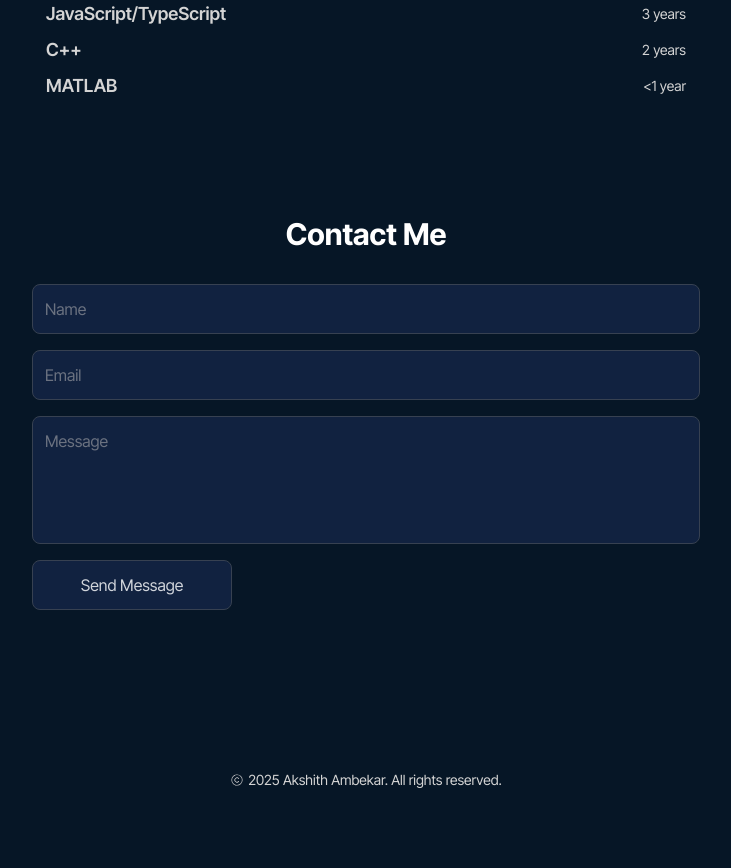
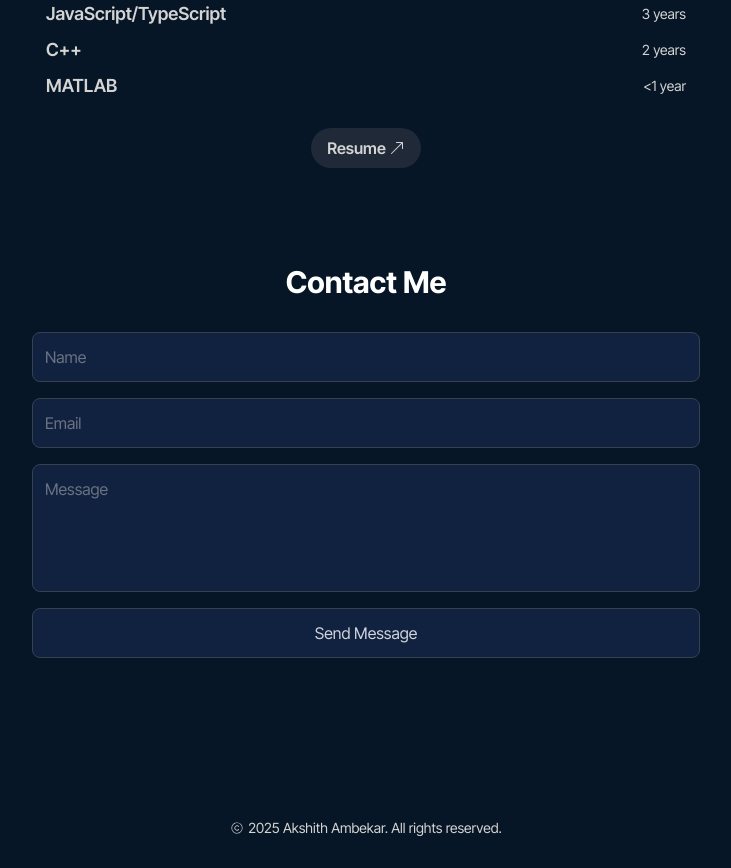
Before and after one commit to akshithambekar/portfolio, a Next.js app: page / in a window 1280 px wide. Shown: the part 1640-2508 px from the top of the page, without its empty margins (274-1005 px from the left). Before the commit the page ends 2460 px from the top, so only its background shows below. Built offline with nearby package versions, Linux system fonts and the light colour scheme.

Commit message:
added resume download button

```diff
--- a/src/app/components/contact.js
+++ b/src/app/components/contact.js
@@ -75,7 +75,7 @@ export default function Contact() {
                 />
                 <button
                     type="submit"
-                    className="bg-[#112240] text-gray-300 py-3 px-6 max-w-[200px] rounded-lg border border-gray-700 hover:bg-[#1d3b75] transition-colors duration-300 disabled:opacity-50"
+                    className="bg-[#112240] text-gray-300 py-3 px-6 rounded-lg border border-gray-700 hover:bg-[#1d3b75] transition-colors duration-300 disabled:opacity-50"
                     disabled={buttonText === 'Sending...'}
                 >
                     {buttonText}
--- a/src/app/components/skills.js
+++ b/src/app/components/skills.js
@@ -1,35 +1,87 @@
 "use client";
 
 import { useState, useEffect } from "react";
+import { BsArrowUpRight } from "react-icons/bs";
 
 export default function Skills() {
     const [activeCategory, setActiveCategory] = useState();
     const categories = {
-        "languages": [{ name: "Python", years: "5 years" }, { name: "Java", years: "5 years" }, { name: "HTML/CSS", years: "4 years" }, { name: "JavaScript/TypeScript", years: "3 years" }, { name: "C++", years: "2 years" }, { name: "MATLAB", years: "<1 year" }],
-        "tools_frameworks": [{ name: "Express.js", years: "2 years" }, { name: "Node.js", years: "2 years" }, { name: "Flask", years: "2 years" }, { name: "NumPy", years: "2 years" }, { name: "React.js", years: "1 year" }, { name: "OpenCV", years: "1 year" }, { name: "Next.js", years: "<1 year" }, { name: "Tailwind CSS", years: "<1 year" }]
+        languages: [
+            { name: "Python", years: "5 years" },
+            { name: "Java", years: "5 years" },
+            { name: "HTML/CSS", years: "4 years" },
+            { name: "JavaScript/TypeScript", years: "3 years" },
+            { name: "C++", years: "2 years" },
+            { name: "MATLAB", years: "<1 year" },
+        ],
+        tools_frameworks: [
+            { name: "Express.js", years: "2 years" },
+            { name: "Node.js", years: "2 years" },
+            { name: "Flask", years: "2 years" },
+            { name: "NumPy", years: "2 years" },
+            { name: "React.js", years: "1 year" },
+            { name: "OpenCV", years: "1 year" },
+            { name: "Next.js", years: "<1 year" },
+            { name: "Tailwind CSS", years: "<1 year" },
+        ],
     };
     useEffect(() => {
         setActiveCategory("languages");
     }, []);
     return (
         <div className="max-w-[1260px] justify-center items-center h-256 px-44 py-16 subpixel-antialiased mx-auto">
-            <h1 className="text-white text-3xl text-center font-bold">Skills</h1>
+            <h1 className="text-white text-3xl text-center font-bold">
+                Skills
+            </h1>
             <div className="flex items-center justify-center py-5 space-x-4">
-                <button onClick={() => setActiveCategory("languages")} className={`font-semibold px-4 py-2 rounded-full transition-colors ${activeCategory === "languages" ? "bg-gray-800 text-white" : "text-custom_gray hover:text-white"}`}>
+                <button
+                    onClick={() => setActiveCategory("languages")}
+                    className={`font-semibold px-4 py-2 rounded-full transition-colors ${
+                        activeCategory === "languages"
+                            ? "bg-gray-800 text-white"
+                            : "text-custom_gray hover:text-white"
+                    }`}
+                >
                     Languages
                 </button>
-                <button onClick={() => setActiveCategory("tools_frameworks")} className={`font-semibold px-4 py-2 rounded-full transition-colors ${activeCategory === "tools_frameworks" ? "bg-gray-800 text-white" : "text-custom_gray hover:text-white"}`}>
+                <button
+                    onClick={() => setActiveCategory("tools_frameworks")}
+                    className={`font-semibold px-4 py-2 rounded-full transition-colors ${
+                        activeCategory === "tools_frameworks"
+                            ? "bg-gray-800 text-white"
+                            : "text-custom_gray hover:text-white"
+                    }`}
+                >
                     Tools and Frameworks
                 </button>
             </div>
             <div className="flex flex-col justify-center text-custom_gray max-w-[640px] mx-auto pt-4 pb-4">
                 {categories[activeCategory]?.map((item, index) => (
-                    <div key={index} className="flex justify-between items-center py-1">
-                        <p className="order-first text-lg font-semibold">{item.name}</p>
+                    <div
+                        key={index}
+                        className="flex justify-between items-center py-1"
+                    >
+                        <p className="order-first text-lg font-semibold">
+                            {item.name}
+                        </p>
                         <p className="order-last text-sm">{item.years}</p>
                     </div>
                 ))}
             </div>
+            <div className="flex justify-center mt-2">
+                <button
+                    onClick={() => {
+                        const link = document.createElement("a");
+                        link.href = "/files/AkshithAmbekar.pdf";
+                        link.download = "AkshithAmbekar.pdf";
+                        link.click();
+                    }}
+                    className="flex flex-row items-center gap-[3px] font-semibold px-4 py-2 rounded-full transition-colors text-custom_gray hover:text-white bg-gray-800"
+                >
+                    Resume
+                    <BsArrowUpRight />
+                </button>
+            </div>
         </div>
     );
 }
```
Also changed, not shown: 1 other file (tests, documents, lock files or other folders).
